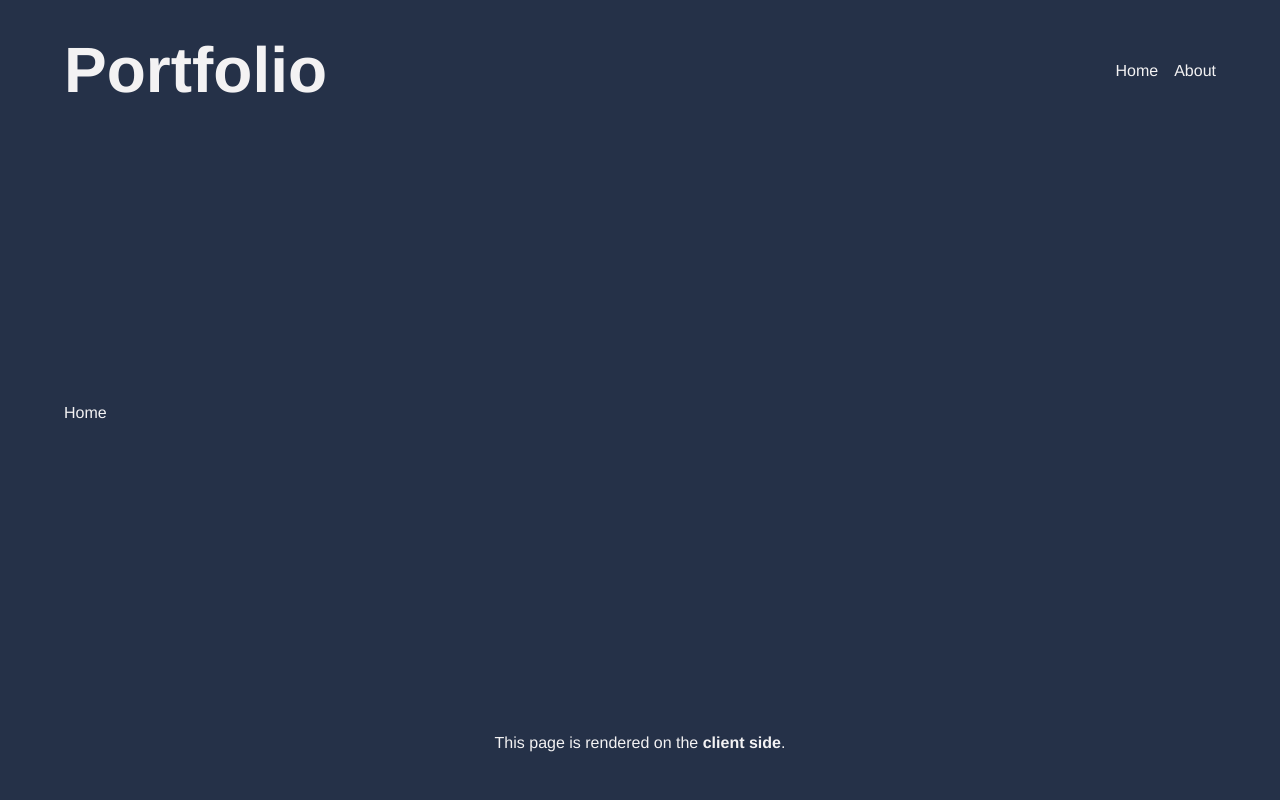
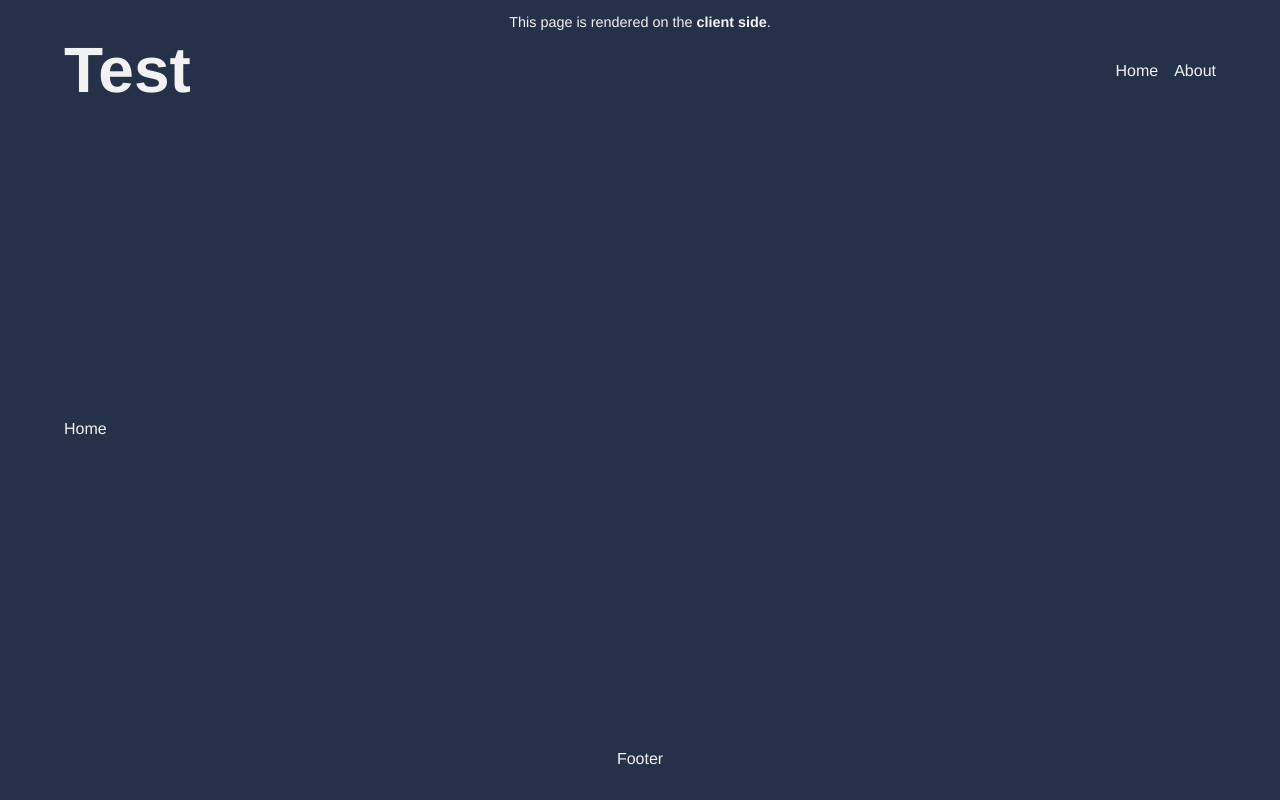
Before and after one commit to markhaasjes/markhaasjes, a Next.js app: page / in a window 1280 px wide. Built offline with nearby package versions, Linux system fonts and the light colour scheme.

Commit message:
Added debugger code

```diff
--- a/components/Footer/index.js
+++ b/components/Footer/index.js
@@ -6,19 +6,7 @@ const StyledFooter = styled.footer`
 `;
 
 export default class Footer extends Component {
-  static getInitialProps() {
-    const isServer = typeof window === 'undefined';
-    return { isServer };
-  }
-
   render() {
-    return (
-      <StyledFooter>
-        <p>
-          This page is rendered on the{' '}
-          <strong>{this.props.isServer ? 'server' : 'client'} side</strong>.
-        </p>
-      </StyledFooter>
-    );
+    return <StyledFooter>Footer</StyledFooter>;
   }
 }
--- a/components/Header/index.js
+++ b/components/Header/index.js
@@ -2,7 +2,6 @@ import Link from 'next/link';
 import styled from 'styled-components';
 
 const StyledHeader = styled.header`
-  /* flex: 1 1 100%; */
   display: flex;
   justify-content: space-between;
   align-items: center;
@@ -24,7 +23,7 @@ const Nav = styled.nav`
 const Header = () => (
   <StyledHeader>
     <div>
-      <Title>Portfolio</Title>
+      <Title>Test</Title>
     </div>
     <div>
       <Nav>
--- a/components/layouts/BaseLayout.js
+++ b/components/layouts/BaseLayout.js
@@ -1,5 +1,4 @@
 import styled from 'styled-components';
-import Head from 'next/head';
 
 import Header from '../Header';
 import Footer from '../Footer';
@@ -8,7 +7,6 @@ const Container = styled.div`
   display: flex;
   flex-direction: column;
   justify-content: space-between;
-  /* width: 100%; */
   width: 90%;
   max-width: 1200px;
   height: 100%;
@@ -19,9 +17,6 @@ const Container = styled.div`
 const withLBaseLayout = (Children) => {
   return () => (
     <Container>
-      <Head>
-        <title>Mark Haasjes Front-end Developer</title>
-      </Head>
       <Header />
       <Children />
       <Footer />
--- a/pages/_app.js
+++ b/pages/_app.js
@@ -1,6 +1,10 @@
 import React from 'react';
+import { ThemeProvider, createGlobalStyle } from 'styled-components';
+
 import App, { Container } from 'next/app';
-import { ThemeProvider, createGlobalStyle } from 'styled-components';
+import Head from 'next/head';
+
+import Debug from '../components/Debug';
 
 import base from '../styles/global/base';
 import typography from '../styles/global/typography';
@@ -20,7 +24,9 @@ class StyledApp extends App {
       pageProps = await Component.getInitialProps(ctx);
     }
 
-    return { pageProps };
+    const isServer = typeof window === 'undefined';
+
+    return { pageProps, isServer };
   }
 
   render() {
@@ -28,10 +34,33 @@ class StyledApp extends App {
 
     return (
       <Container>
+        <Head>
+          <title>Mark Haasjes Front-end Developer</title>
+        </Head>
         <ThemeProvider theme={{ ...colors, ...variables }}>
           <>
             <GlobalStyle />
             <Component {...pageProps} />
+            {/* TODO: Remove debug code when in production */}
+            <>
+              <p>
+                This page is rendered on the{' '}
+                <strong>
+                  {this.props.isServer ? 'server' : 'client'} side
+                </strong>
+                .
+              </p>
+              <style jsx>{`
+                p {
+                  position: absolute;
+                  top: 0;
+                  left: 0;
+                  right: 0;
+                  font-size: 0.9em;
+                  text-align: center;
+                }
+              `}</style>
+            </>
           </>
         </ThemeProvider>
       </Container>
```
Also changed, not shown: 1 other file (tests, documents, lock files or other folders).
